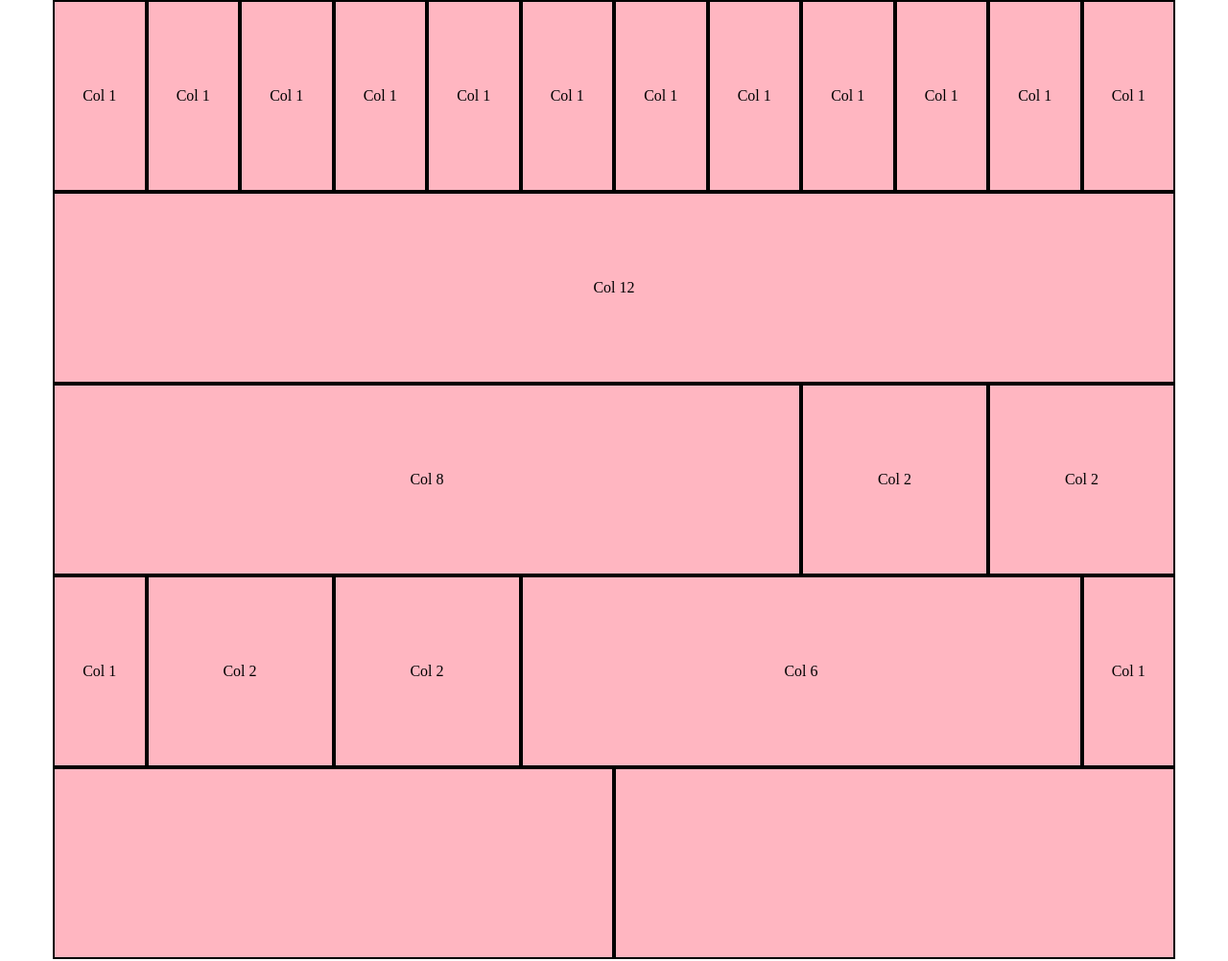
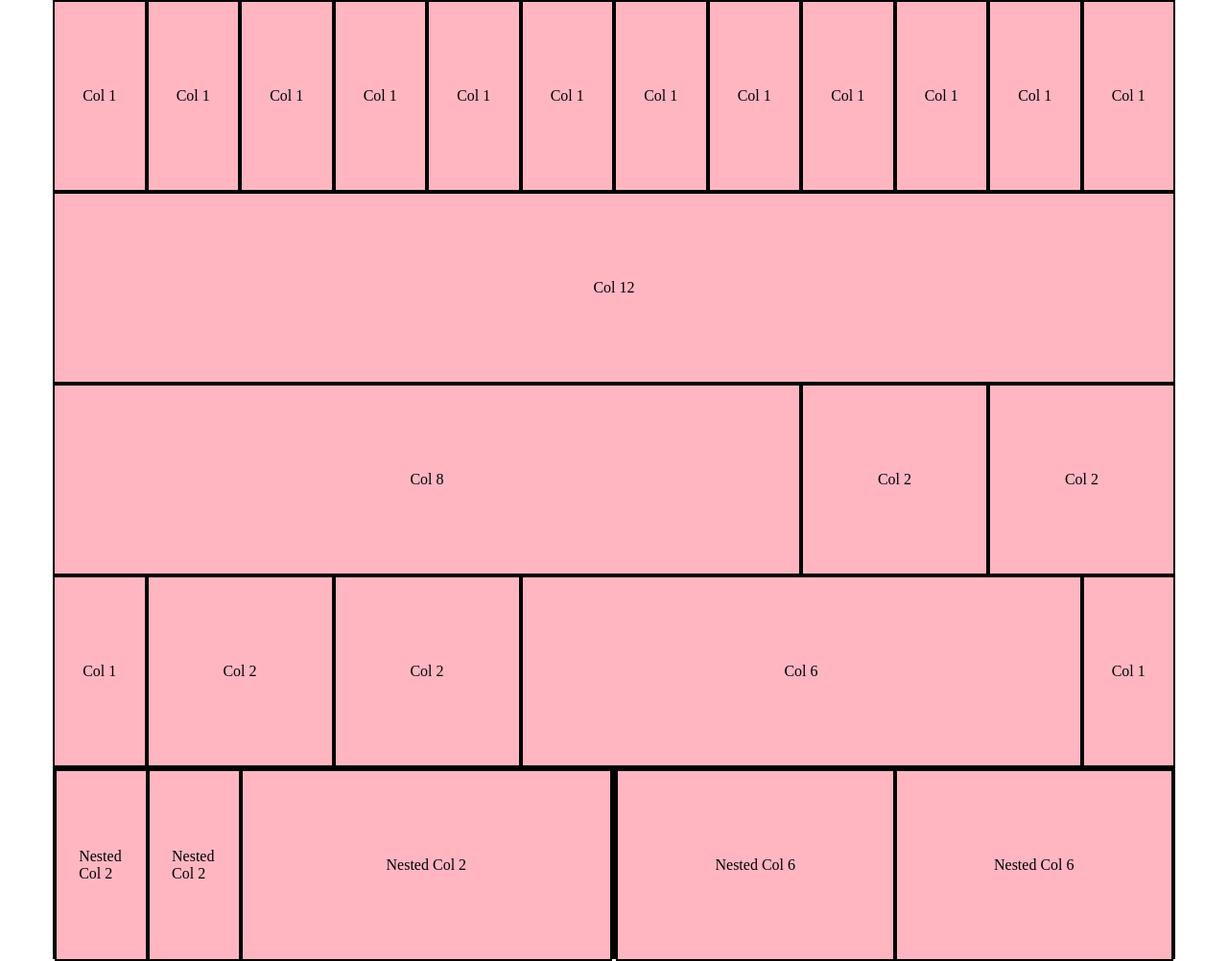
Before and after one commit to romina-trazzi/html-css-12bool, a plain HTML site: page index.html in a window 1280 px wide. Shown: the whole page at 96% size. Drawn offline with Linux system fonts and the light colour scheme.

Commit message:
Commit struttura colonne innestate
Aggiunte colonne innestate nell'ultima riga

```diff
--- a/css/style.css
+++ b/css/style.css
@@ -4,7 +4,6 @@ framework */
 
 [class*="col-"] {   /* tutte le classi che iniziano con col- hanno il codice sotto */
   position: relative;
-
 }
 
 span {
@@ -13,3 +12,8 @@ span {
   left: 50%;
   transform: translate(-50%, -50%);
 }
+
+
+  background-color: aqua;
+  padding: 20px;
+}
--- a/index.html
+++ b/index.html
@@ -57,8 +57,15 @@
 
   <!-- riga 5 -->
   <div class="container">
-    <div class="col-6"></div>
-    <div class="col-6"></div>
+    <div class="col-6">
+      <div class="col-2"><span>Nested Col 2</span></div>
+      <div class="col-2"><span>Nested Col 2</span></div>
+      <div class="col-8"><span>Nested Col 2</span></div>
+    </div>
+    <div class="col-6">
+      <div class="col-6"><span>Nested Col 6</span></div>
+      <div class="col-6"><span>Nested Col 6</span></div>
+    </div>
   </div>
   <!-- / riga 5 -->
 
```
